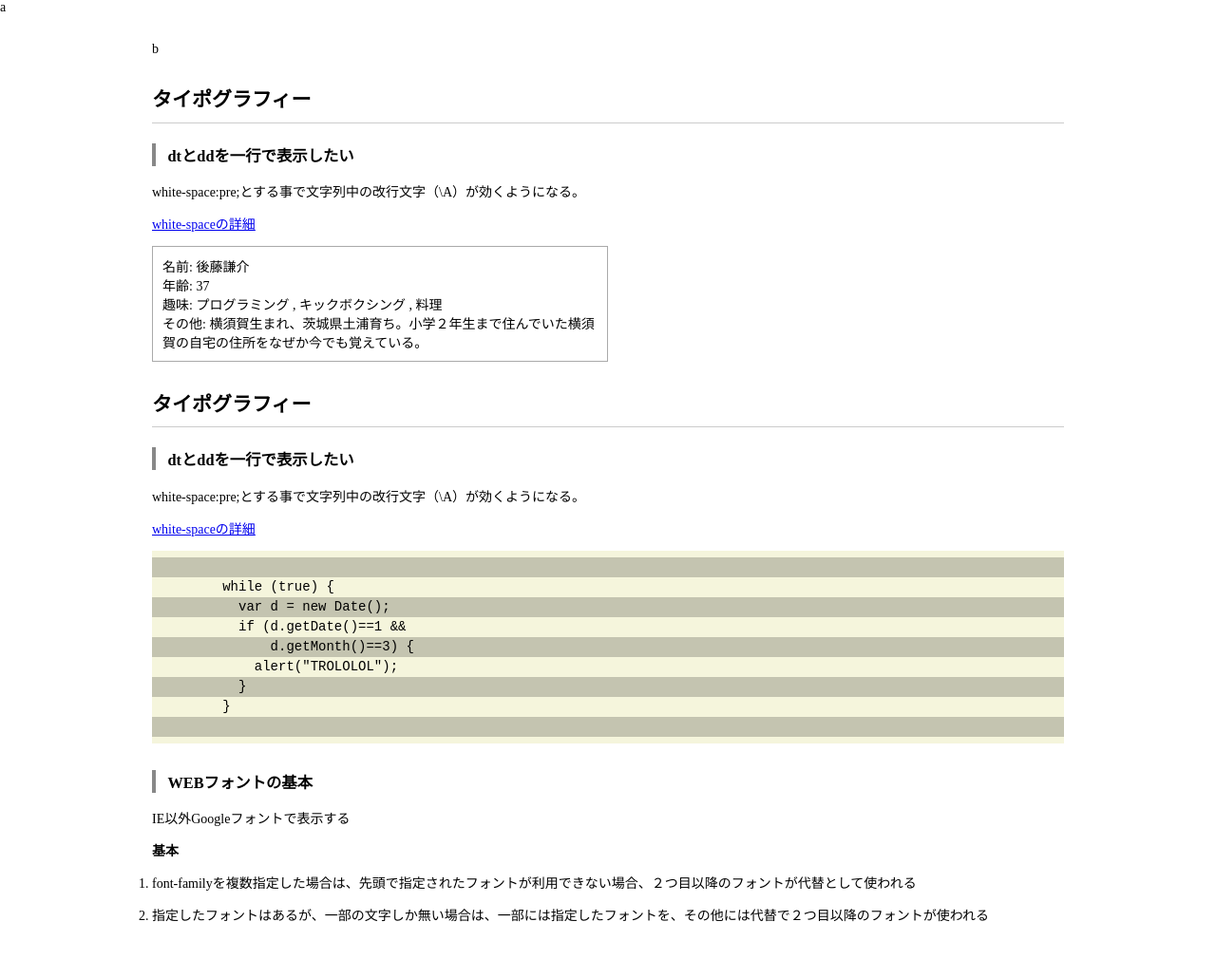
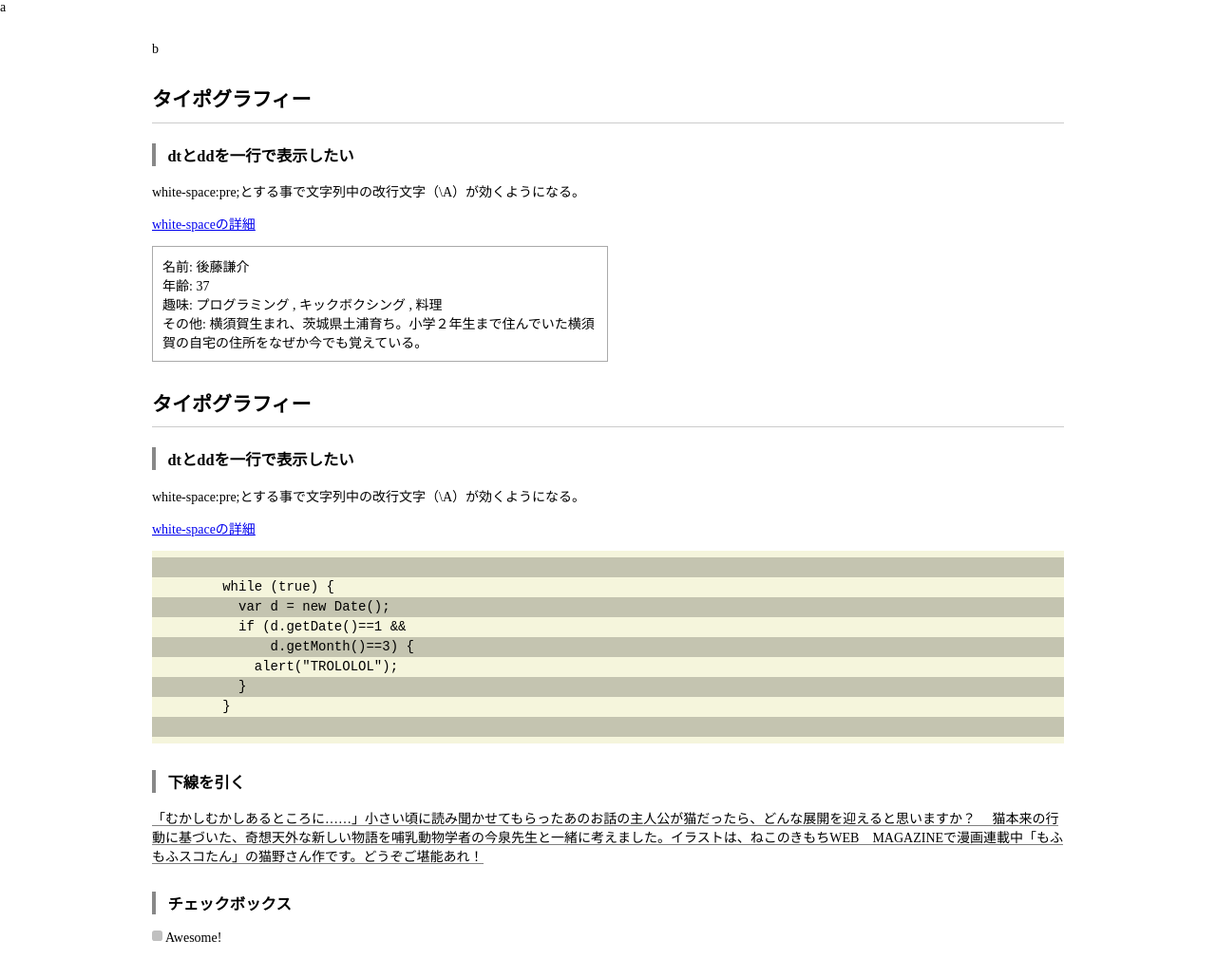
Before and after one commit to kensukegoto/my_css, a website: page typo.html in a window 1280 px wide. Shown: the whole page at 95% size. Drawn offline with Linux system fonts and the light colour scheme.

Commit message:
add checkbox

```diff
--- a/style.scss
+++ b/style.scss
@@ -176,5 +176,58 @@ p{
   }
 
 }
-@supports (-ms-ime-align: auto) {
+.chap-26{
+  &__01{
+    p span{
+      background: linear-gradient(gray,gray) no-repeat;
+      background-size: 100% 1px;
+      background-position: 0 1.02em;
+
+      // background: linear-gradient(gray, gray) no-repeat;
+      // background-size: 100% 1px;
+      // background-position: 0 1.02em;
+
+    }
+  }
 }
+.chap-31{
+  &__01{
+
+    input[type="checkbox"]{
+      position: absolute;
+      // clip:rect(0,0,0,0);
+      opacity: 0;
+
+      + label::before{
+        content: '\a0';
+        display: inline-block;
+        vertical-align: .2em;
+        width: .8em;
+        height: .8em;
+        margin-right: .2em;
+        border-radius: .2em;
+        background: silver;
+        text-indent: .15em;
+        line-height: 0.65;
+      }
+      &:checked{
+        + label::before{
+          content: '\2713';
+          background: yellowgreen;
+        }
+      }
+      &:focus{
+        + label::before{
+          box-shadow: 0 0 .1em .1em #58a;
+        }
+      }
+      &:disabled{
+        + label::before{
+          background: gray;
+          box-shadow: none;
+          color: #555;
+        }
+      }
+    }
+  }
+}
--- a/typo.html
+++ b/typo.html
@@ -55,20 +55,26 @@
       </pre>
       </div>
     </section>
-    <section class="w960 chap-23">
-      <h3>WEBフォントの基本</h3>
-      <p>IE以外Googleフォントで表示する</p>
-      <h4>基本</h4>
-      <ol>
-        <li><p>font-familyを複数指定した場合は、先頭で指定されたフォントが利用できない場合、２つ目以降のフォントが代替として使われる</p></li>
-        <li>
-          <p>指定したフォントはあるが、一部の文字しか無い場合は、一部には指定したフォントを、その他には代替で２つ目以降のフォントが使われる</p>
-        </li>
+    <section class="w960 chap-26">
+      <h3>下線を引く</h3>
 
-      </ol>
 
-      <div class="chap-23__01">
+      <div class="chap-26__01">
+        <p>
+          <span>
+            「むかしむかしあるところに……」小さい頃に読み聞かせてもらったあのお話の主人公が猫だったら、どんな展開を迎えると思いますか？
+            猫本来の行動に基づいた、奇想天外な新しい物語を哺乳動物学者の今泉先生と一緒に考えました。イラストは、ねこのきもちWEB　MAGAZINEで漫画連載中「もふもふスコたん」の猫野さん作です。どうぞご堪能あれ！
+          </span>
+        </p>
+      </div>
+    </section>
+    <section class="w960 chap-31">
+      <h3>チェックボックス</h3>
 
+
+      <div class="chap-31__01">
+        <input type="checkbox" id="awesome">
+        <label for="awesome">Awesome!</label>
       </div>
     </section>
   </main>
```
Also changed, not shown: style.css.
